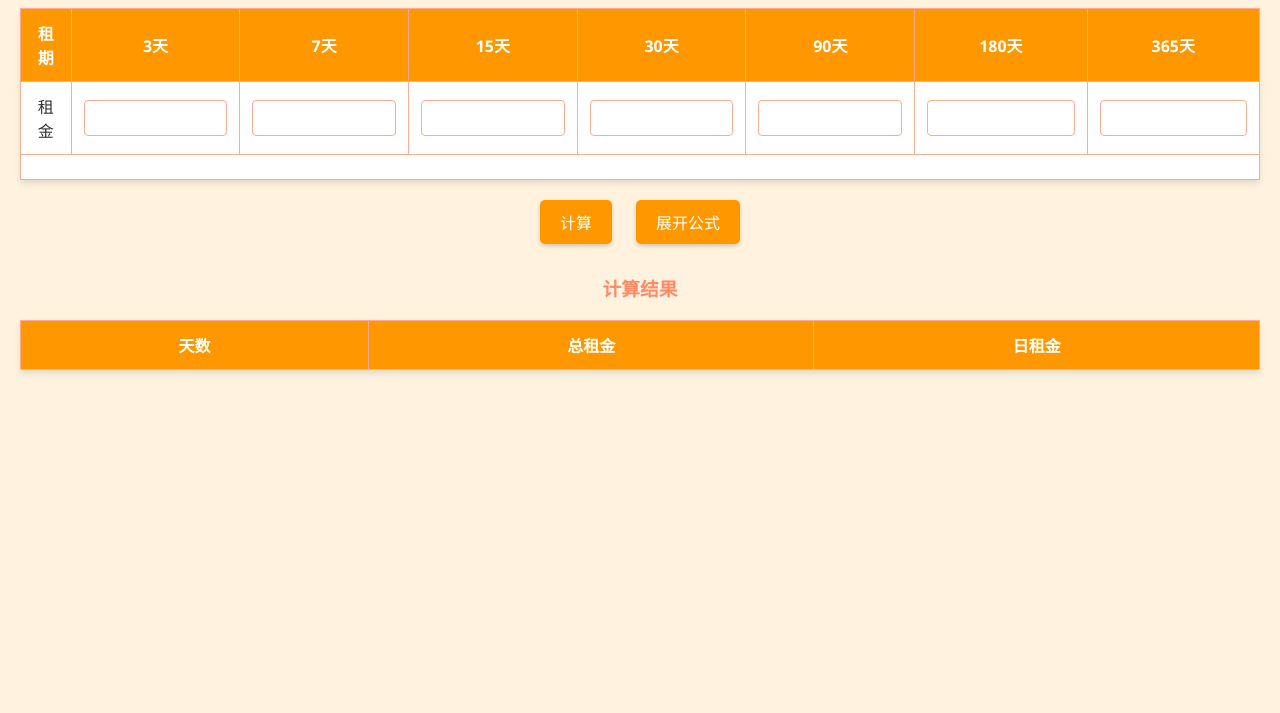
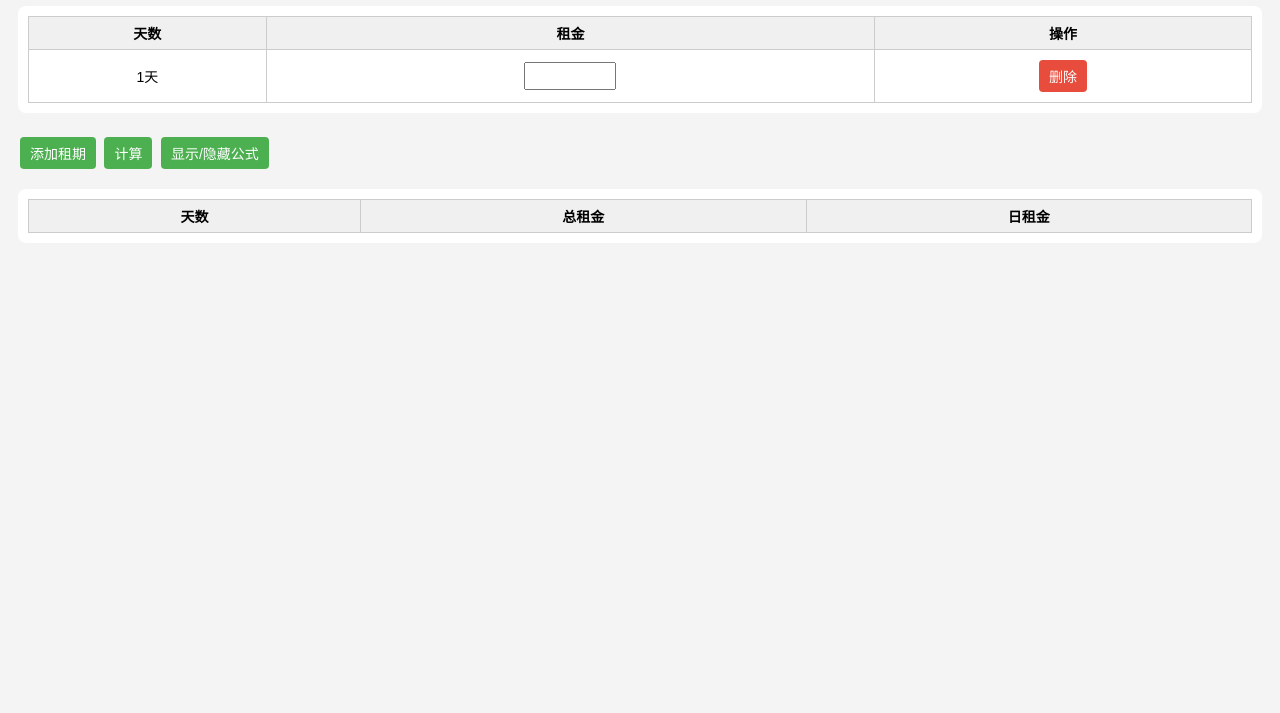
Before and after one commit to Drvjp/gameimg, a plain HTML site: page index.html in a window 1280 px wide. Shown: the part 87-800 px from the top of the page. Drawn offline with Linux system fonts and the light colour scheme.

Commit message:
Update index.html

```diff
--- a/index.html
+++ b/index.html
@@ -3,324 +3,230 @@
 <head>
 <meta charset="UTF-8">
 <meta name="viewport" content="width=device-width, initial-scale=1.0">
-    <title>斜率计算器</title>
+<title>租金区间斜率计算</title>
 <style>
-        /* 全局样式 */
     body {
-            font-family: 'Segoe UI', Tahoma, Geneva, Verdana, sans-serif;
-            margin: 0;
-            padding: 20px;
-            background-color: #fff3e0; /* 浅橙色背景 */
-            color: #333;
+        font-family: Arial, sans-serif;
+        padding: 10px;
+        background: #f4f4f4;
     }
-
-        h2 {
-            color: #ff8a65; /* 橙色标题 */
+    .table-container {
+        overflow-x: auto;
+        margin-bottom: 20px;
+        background: white;
+        border-radius: 8px;
+        padding: 10px;
+    }
+    table {
+        border-collapse: collapse;
+        width: 100%;
+        min-width: 600px;
+    }
+    th, td {
+        border: 1px solid #ccc;
+        padding: 6px;
         text-align: center;
+        font-size: 14px;
     }
-
-        /* 输入表格样式 */
-        table {
-            width: 100%;
-            border-collapse: collapse;
-            margin-bottom: 20px;
-            box-shadow: 0 4px 6px rgba(0, 0, 0, 0.1);
-            background-color: #ffffff;
+    th {
+        background: #f0f0f0;
     }
-
-        th, td {
-            border: 1px solid #ffab91; /* 橙色边框 */
-            padding: 12px;
-            text-align: center;
-        }
-
-        th {
-            background-color: #ff9800; /* 橙色表头 */
-            color: white;
-            cursor: grab;
-            user-select: none;
-        }
-
-        th:hover {
-            background-color: #f57c00; /* 悬停时更深的橙色 */
-        }
-
-        th:active {
-            cursor: grabbing;
-        }
-
-        input[type="number"] {
-            width: 100%;
-            padding: 8px;
-            border: 1px solid #ffab91;
-            border-radius: 4px;
-            box-sizing: border-box;
-            font-size: 1em;
-        }
-
-        input[type="number"]:focus {
-            outline: none;
-            border-color: #ff9800;
-            box-shadow: 0 0 5px rgba(255, 152, 0, 0.5);
-        }
-
-        /* 按钮样式 */
-        .button-group {
-            text-align: center;
-            margin: 20px 0;
-        }
-
-        button {
-            padding: 10px 20px;
-            font-size: 1em;
-            background-color: #ff9800; /* 橙色按钮 */
-            color: white;
-            border: none;
-            border-radius: 5px;
-            cursor: pointer;
-            box-shadow: 0 2px 4px rgba(0, 0, 0, 0.2);
-            margin: 0 10px;
-        }
-
-        button:hover {
-            background-color: #f57c00; /* 悬停时更深的橙色 */
-        }
-
-        button:active {
-            transform: translateY(1px);
-        }
-
-        /* 结果表格样式 */
-        .result-table {
-            margin-top: 30px;
-        }
-
-        .result-table h3 {
-            color: #ff8a65;
-            text-align: center;
-        }
-
-        /* 隐藏列 */
     .hidden {
         display: none;
     }
-
-        /* 错误信息样式 */
-        .error {
-            color: #d32f2f;
-            font-size: 0.9em;
+    button {
+        margin: 4px 2px;
+        padding: 6px 10px;
+        border: none;
+        background: #4CAF50;
+        color: white;
+        border-radius: 4px;
+        cursor: pointer;
+        font-size: 14px;
+    }
+    button:hover {
+        background: #45a049;
+    }
+    input {
+        width: 80px;
+        padding: 4px;
+        font-size: 14px;
         text-align: center;
-            margin-top: 10px;
     }
-
-        /* 拖拽样式 */
-        .dragging {
-            opacity: 0.5;
-            background-color: #ffb74d !important;
+    @media (max-width: 768px) {
+        th, td {
+            font-size: 12px;
+            padding: 4px;
+        }
+        input {
+            width: 60px;
+            font-size: 12px;
+        }
+        button {
+            padding: 4px 8px;
+            font-size: 12px;
+        }
+    }
+    .delete-btn {
+        background: #e74c3c;
+    }
+    .delete-btn:hover {
+        background: #c0392b;
     }
 </style>
 </head>
 <body>
 
-    <h2>斜率区间计算公式</h2>
+<h2>租金区间斜率计算</h2>
 
-    <!-- 输入表格 -->
+<div class="table-container">
     <table id="inputTable">
         <thead>
             <tr>
-                <th>租期</th>
-                <th data-days="3" draggable="true">3天</th>
-                <th data-days="7" draggable="true">7天</th>
-                <th data-days="15" draggable="true">15天</th>
-                <th data-days="30" draggable="true">30天</th>
-                <th data-days="90" draggable="true">90天</th>
-                <th data-days="180" draggable="true">180天</th>
-                <th data-days="365" draggable="true">365天</th>
+                <th>天数</th>
+                <th>租金</th>
+                <th>操作</th>
             </tr>
         </thead>
         <tbody>
             <tr>
-                <td>租金</td>
-                <td><input type="number" id="rent3" value=""></td>
-                <td><input type="number" id="rent7" value=""></td>
-                <td><input type="number" id="rent15" value=""></td>
-                <td><input type="number" id="rent30" value=""></td>
-                <td><input type="number" id="rent90" value=""></td>
-                <td><input type="number" id="rent180" value=""></td>
-                <td><input type="number" id="rent365" value=""></td>
-            </tr>
-            <tr>
-                <td colspan="8" id="errorMessage" class="error"></td>
+                <td data-days="1">1天</td>
+                <td><input type="number" id="rent1"></td>
+                <td><button class="delete-btn" onclick="deleteRent(1)">删除</button></td>
             </tr>
         </tbody>
     </table>
-
-    <!-- 按钮组 -->
-    <div class="button-group">
-        <button onclick="calculate()">计算</button>
-        <button onclick="toggleSlopeColumns()">展开公式</button>
 </div>
 
-    <!-- 结果表格 -->
-    <div class="result-table">
-        <h3>计算结果</h3>
+<div>
+    <button onclick="addRentColumn()">添加租期</button>
+    <button onclick="calculate()">计算</button>
+    <button onclick="toggleFormula()">显示/隐藏公式</button>
+</div>
+
+<p id="errorMessage" style="color:red;"></p>
+
+<div class="table-container">
     <table id="resultTable">
         <thead>
             <tr>
                 <th>天数</th>
                 <th>总租金</th>
                 <th>日租金</th>
-                    <th id="formulaHeader" class="hidden">斜率公式</th>
-                    <th id="slopeHeader" class="hidden">斜率值</th>
+                <th class="hidden">公式</th>
+                <th class="hidden">斜率</th>
             </tr>
         </thead>
-            <tbody>
-                <!-- 动态生成的行 -->
-            </tbody>
+        <tbody></tbody>
     </table>
 </div>
 
 <script>
-        // 向下取整到小数点后两位（直接舍弃第三位）
 function truncateToTwoDecimals(num) {
     return Math.floor(num * 100) / 100;
 }
 
-        // 拖拽功能
-        document.addEventListener('DOMContentLoaded', () => {
-            const headers = document.querySelectorAll('#inputTable th[draggable]');
-            let draggedColumn = null;
+function addRentColumn() {
+    const days = prompt("请输入租期天数（正整数）");
+    if (!days || isNaN(days) || days <= 0) return;
 
-            headers.forEach(header => {
-                // 开始拖拽
-                header.addEventListener('dragstart', function (e) {
-                    draggedColumn = this;
-                    e.dataTransfer.effectAllowed = 'move';
-                    this.classList.add('dragging');
+    const tableBody = document.querySelector("#inputTable tbody");
+
+    const rents = [];
+    document.querySelectorAll('#inputTable td[data-days]').forEach(td => {
+        const d = parseInt(td.getAttribute('data-days'));
+        const value = document.getElementById(`rent${d}`).value;
+        rents.push({ days: d, value });
     });
 
-                // 拖拽进入
-                header.addEventListener('dragover', function (e) {
-                    e.preventDefault();
-                    e.dataTransfer.dropEffect = 'move';
-                });
+    if (rents.some(r => r.days === parseInt(days))) {
+        alert("该租期已存在！");
+        return;
+    }
 
-                // 拖拽释放
-                header.addEventListener('drop', function (e) {
-                    e.preventDefault();
-                    if (draggedColumn !== this && this.hasAttribute('data-days')) {
-                        const table = document.getElementById('inputTable');
-                        const cells = Array.from(table.querySelectorAll('tr')).map(row => row.cells);
-                        const fromIndex = Array.from(this.parentNode.children).indexOf(draggedColumn);
-                        const toIndex = Array.from(this.parentNode.children).indexOf(this);
+    rents.push({ days: parseInt(days), value: "" });
 
-                        // 移动列
-                        cells.forEach(row => {
-                            const children = Array.from(row);
-                            const movedCell = children[fromIndex];
-                            row.removeChild(movedCell);
-                            row.insertBefore(movedCell, children[toIndex]);
+    rents.sort((a, b) => a.days - b.days);
+
+    tableBody.innerHTML = "";
+    rents.forEach(r => {
+        const row = document.createElement("tr");
+        row.innerHTML = `
+            <td data-days="${r.days}">${r.days}天</td>
+            <td><input type="number" id="rent${r.days}" value="${r.value}"></td>
+            <td><button class="delete-btn" onclick="deleteRent(${r.days})">删除</button></td>
+        `;
+        tableBody.appendChild(row);
     });
 }
-                });
 
-                // 拖拽结束
-                header.addEventListener('dragend', function () {
-                    this.classList.remove('dragging');
-                    draggedColumn = null;
-                });
-            });
-        });
+function deleteRent(days) {
+    const tableBody = document.querySelector("#inputTable tbody");
+    const rows = Array.from(tableBody.querySelectorAll("tr"));
+    const filtered = rows.filter(row => parseInt(row.querySelector("td").getAttribute("data-days")) !== days);
 
-        // 计算函数
+    tableBody.innerHTML = "";
+    filtered.forEach(row => tableBody.appendChild(row));
+}
+
 function calculate() {
-            // 获取输入的租金值
     const rentValues = [];
-            const headers = document.querySelectorAll('#inputTable thead th[data-days]');
-            headers.forEach(header => {
-                const days = parseInt(header.getAttribute('data-days'));
+    document.querySelectorAll('#inputTable td[data-days]').forEach(td => {
+        const days = parseInt(td.getAttribute('data-days'));
         const value = parseFloat(document.getElementById(`rent${days}`).value);
-                if (!isNaN(value) && value !== 0) {
+        if (!isNaN(value)) {
             rentValues.push({ days, value });
         }
     });
 
-            // 排序（按天数升序）
     rentValues.sort((a, b) => a.days - b.days);
 
-            // 清空错误信息
     document.getElementById("errorMessage").textContent = "";
-
-            // 检查是否有足够的有效数据
     if (rentValues.length < 2) {
-                document.getElementById("errorMessage").textContent = "至少需要两个有效的非零租金值才能计算！";
+        document.getElementById("errorMessage").textContent = "至少需要两个租金值才能计算！";
         return;
     }
 
-            // 清空结果表格
     const resultTableBody = document.querySelector("#resultTable tbody");
     resultTableBody.innerHTML = "";
 
-            // 计算斜率和日租金
+    const first = rentValues[0];
+    resultTableBody.appendChild(makeRow(first.days, first.value, first.value / first.days, "有固定值", "无需计算"));
+
     for (let i = 0; i < rentValues.length - 1; i++) {
         const start = rentValues[i];
         const end = rentValues[i + 1];
-
-                // 计算斜率
         const slope = (end.value - start.value) / (end.days - start.days);
 
-                // 动态生成结果表格行
         for (let day = start.days + 1; day < end.days; day++) {
             const totalRent = start.value + (day - start.days) * slope;
             const dailyRent = totalRent / day;
-
-                    const row = document.createElement("tr");
-                    row.innerHTML = `
-                        <td>${day}天</td>
-                        <td>${truncateToTwoDecimals(totalRent)}</td>
-                        <td>${truncateToTwoDecimals(dailyRent)}</td>
-                        <td class="hidden">等于${start.days}天租金+(${day}天-${start.days}天)斜率</td>
-                        <td class="hidden">${truncateToTwoDecimals(slope)}</td>
-                    `;
-                    resultTableBody.appendChild(row);
+            resultTableBody.appendChild(
+                makeRow(day, totalRent, dailyRent,
+                `等于${start.days}天租金+(${day}天-${start.days}天)×${truncateToTwoDecimals(slope)}`,
+                truncateToTwoDecimals(slope))
+            );
         }
 
-                // 特殊处理固定值
-                const fixedRow = document.createElement("tr");
-                fixedRow.innerHTML = `
-                    <td>${end.days}天</td>
-                    <td>${truncateToTwoDecimals(end.value)}</td>
-                    <td>${truncateToTwoDecimals(end.value / end.days)}</td>
-                    <td class="hidden">有固定值</td>
-                    <td class="hidden">无需计算</td>
-                `;
-                resultTableBody.appendChild(fixedRow);
+        resultTableBody.appendChild(makeRow(end.days, end.value, end.value / end.days, "有固定值", "无需计算"));
     }
 }
 
-        // 切换斜率列显示/隐藏
-        function toggleSlopeColumns() {
-            const formulaHeader = document.getElementById("formulaHeader");
-            const slopeHeader = document.getElementById("slopeHeader");
-            const formulaCells = document.querySelectorAll("#resultTable .hidden:nth-child(4)");
-            const slopeCells = document.querySelectorAll("#resultTable .hidden:nth-child(5)");
-            const button = document.querySelector(".button-group button:last-child");
+function makeRow(days, total, daily, formula, slope) {
+    const row = document.createElement("tr");
+    row.innerHTML = `
+        <td>${days}天</td>
+        <td>${truncateToTwoDecimals(total)}</td>
+        <td>${truncateToTwoDecimals(daily)}</td>
+        <td class="hidden">${formula}</td>
+        <td class="hidden">${slope}</td>
+    `;
+    return row;
+}
 
-            if (formulaHeader.classList.contains("hidden")) {
-                // 显示列
-                formulaHeader.classList.remove("hidden");
-                slopeHeader.classList.remove("hidden");
-                formulaCells.forEach(cell => cell.classList.remove("hidden"));
-                slopeCells.forEach(cell => cell.classList.remove("hidden"));
-                button.textContent = "收起";
-            } else {
-                // 隐藏列
-                formulaHeader.classList.add("hidden");
-                slopeHeader.classList.add("hidden");
-                formulaCells.forEach(cell => cell.classList.add("hidden"));
-                slopeCells.forEach(cell => cell.classList.add("hidden"));
-                button.textContent = "展开公式";
-            }
+function toggleFormula() {
+    document.querySelectorAll("#resultTable th:nth-child(4), #resultTable th:nth-child(5), #resultTable td:nth-child(4), #resultTable td:nth-child(5)")
+        .forEach(el => el.classList.toggle("hidden"));
 }
 </script>
 
```
Lines whose indentation alone changed are shown as unchanged.
